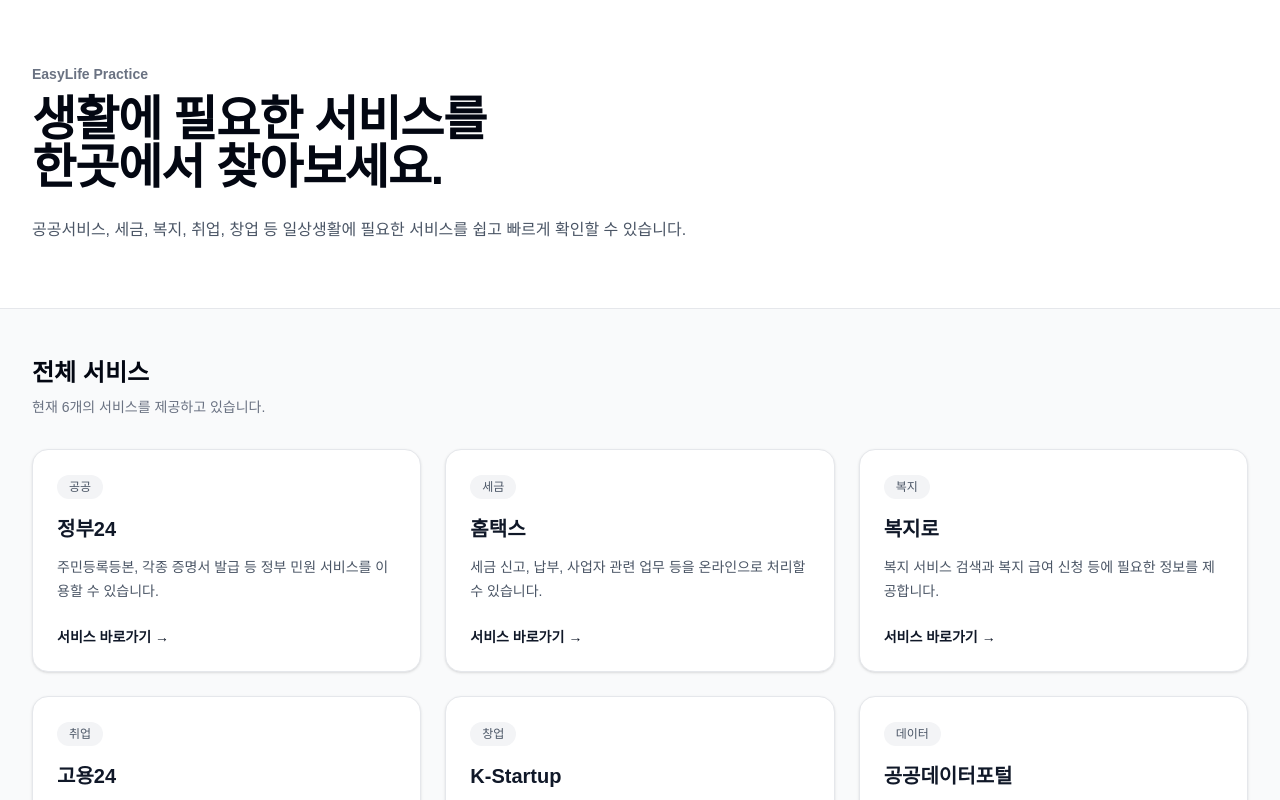
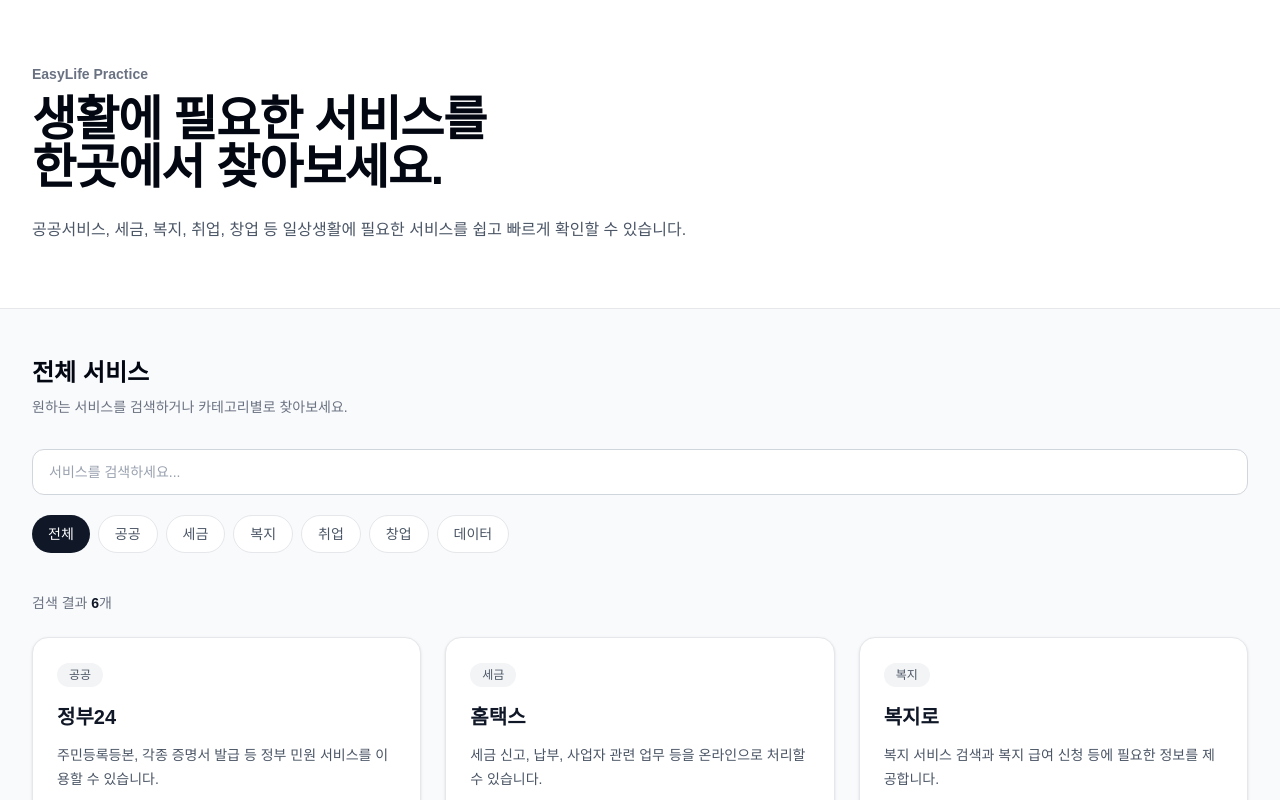
Before and after one commit to seon98/Practice-easylife, a Next.js app: page / in a window 1280 px wide. Shown: the top 800 px of the page. Built offline with nearby package versions, Linux system fonts and the light colour scheme.

Commit message:
feat: add service search and category filters

```diff
--- a/app/page.tsx
+++ b/app/page.tsx
@@ -1,10 +1,10 @@
-import ServiceCard from "@/components/ServiceCard";
+import ServiceExplorer from "@/components/ServiceExplorer";
 import { services } from "@/data/services";
 
 export default function Home() {
   return (
     <main className="min-h-screen bg-gray-50">
-      {/* Hero 영역 */}
+      {/* Hero */}
       <section className="border-b border-gray-200 bg-white">
         <div className="mx-auto max-w-7xl px-6 py-16 lg:px-8">
           <p className="text-sm font-semibold text-gray-500">
@@ -24,7 +24,7 @@
         </div>
       </section>
 
-      {/* 서비스 목록 */}
+      {/* 서비스 탐색 */}
       <section className="mx-auto max-w-7xl px-6 py-12 lg:px-8">
         <div className="mb-8">
           <h2 className="text-2xl font-bold text-gray-950">
@@ -32,18 +32,11 @@
           </h2>
 
           <p className="mt-2 text-sm text-gray-500">
-            현재 {services.length}개의 서비스를 제공하고 있습니다.
+            원하는 서비스를 검색하거나 카테고리별로 찾아보세요.
           </p>
         </div>
 
-        <div className="grid grid-cols-1 gap-6 md:grid-cols-2 lg:grid-cols-3">
-          {services.map((service) => (
-            <ServiceCard
-              key={service.id}
-              service={service}
-            />
-          ))}
-        </div>
+        <ServiceExplorer services={services} />
       </section>
     </main>
   );
--- /dev/null
+++ b/components/CategoryFilter.tsx
@@ -0,0 +1,36 @@
+interface CategoryFilterProps {
+  categories: string[];
+  selectedCategory: string;
+  onSelect: (category: string) => void;
+}
+
+export default function CategoryFilter({
+  categories,
+  selectedCategory,
+  onSelect,
+}: CategoryFilterProps) {
+  return (
+    <div className="flex flex-wrap gap-2">
+      {categories.map((category) => {
+        const isSelected = selectedCategory === category;
+
+        return (
+          <button
+            key={category}
+            type="button"
+            onClick={() => onSelect(category)}
+            aria-pressed={isSelected}
+            className={[
+              "rounded-full px-4 py-2 text-sm font-medium transition",
+              isSelected
+                ? "bg-gray-900 text-white"
+                : "border border-gray-200 bg-white text-gray-600 hover:bg-gray-100",
+            ].join(" ")}
+          >
+            {category}
+          </button>
+        );
+      })}
+    </div>
+  );
+}
--- /dev/null
+++ b/components/SearchBar.tsx
@@ -0,0 +1,30 @@
+interface SearchBarProps {
+  value: string;
+  onChange: (value: string) => void;
+}
+
+export default function SearchBar({
+  value,
+  onChange,
+}: SearchBarProps) {
+  return (
+    <div>
+      <label
+        htmlFor="service-search"
+        className="sr-only"
+      >
+        서비스 검색
+      </label>
+
+      <input
+        id="service-search"
+        type="search"
+        value={value}
+        onChange={(event) => onChange(event.target.value)}
+        placeholder="서비스를 검색하세요..."
+        autoComplete="off"
+        className="w-full rounded-xl border border-gray-300 bg-white px-4 py-3 text-sm text-gray-900 outline-none transition placeholder:text-gray-400 focus:border-gray-900"
+      />
+    </div>
+  );
+}
--- /dev/null
+++ b/components/ServiceExplorer.tsx
@@ -0,0 +1,132 @@
+"use client";
+
+import { useState } from "react";
+
+import type { Service } from "@/types/service";
+
+import CategoryFilter from "@/components/CategoryFilter";
+import SearchBar from "@/components/SearchBar";
+import ServiceCard from "@/components/ServiceCard";
+
+interface ServiceExplorerProps {
+  services: Service[];
+}
+
+const ALL_CATEGORY = "전체";
+
+export default function ServiceExplorer({
+  services,
+}: ServiceExplorerProps) {
+  // 사용자가 입력한 검색어
+  const [searchQuery, setSearchQuery] = useState("");
+
+  // 사용자가 선택한 카테고리
+  const [selectedCategory, setSelectedCategory] =
+    useState(ALL_CATEGORY);
+
+  // 서비스 데이터에서 중복 카테고리를 제거해 필터 목록 생성
+  const categories = [
+    ALL_CATEGORY,
+    ...new Set(services.map((service) => service.category)),
+  ];
+
+  const normalizedQuery = searchQuery.trim().toLocaleLowerCase("ko-KR");
+
+  // 검색어와 카테고리를 모두 만족하는 서비스만 반환
+  const filteredServices = services.filter((service) => {
+    const matchesCategory =
+      selectedCategory === ALL_CATEGORY ||
+      service.category === selectedCategory;
+
+    const searchableText = [
+      service.name,
+      service.description,
+      service.category,
+    ]
+      .join(" ")
+      .toLocaleLowerCase("ko-KR");
+
+    const matchesSearch =
+      normalizedQuery === "" ||
+      searchableText.includes(normalizedQuery);
+
+    return matchesCategory && matchesSearch;
+  });
+
+  const resetFilters = () => {
+    setSearchQuery("");
+    setSelectedCategory(ALL_CATEGORY);
+  };
+
+  return (
+    <>
+      {/* 검색 / 필터 영역 */}
+      <div className="mb-10 space-y-5">
+        <SearchBar
+          value={searchQuery}
+          onChange={setSearchQuery}
+        />
+
+        <CategoryFilter
+          categories={categories}
+          selectedCategory={selectedCategory}
+          onSelect={setSelectedCategory}
+        />
+      </div>
+
+      {/* 검색 결과 정보 */}
+      <div className="mb-6 flex items-center justify-between gap-4">
+        <p
+          className="text-sm text-gray-500"
+          aria-live="polite"
+        >
+          검색 결과{" "}
+          <strong className="font-semibold text-gray-900">
+            {filteredServices.length}
+          </strong>
+          개
+        </p>
+
+        {(searchQuery || selectedCategory !== ALL_CATEGORY) && (
+          <button
+            type="button"
+            onClick={resetFilters}
+            className="text-sm font-medium text-gray-600 hover:text-gray-950 hover:underline"
+          >
+            필터 초기화
+          </button>
+        )}
+      </div>
+
+      {/* 검색 결과 */}
+      {filteredServices.length > 0 ? (
+        <div className="grid grid-cols-1 gap-6 md:grid-cols-2 lg:grid-cols-3">
+          {filteredServices.map((service) => (
+            <ServiceCard
+              key={service.id}
+              service={service}
+            />
+          ))}
+        </div>
+      ) : (
+        <div className="rounded-2xl border border-dashed border-gray-300 bg-white px-6 py-16 text-center">
+          <h3 className="text-lg font-semibold text-gray-900">
+            검색 결과가 없습니다.
+          </h3>
+
+          <p className="mt-2 text-sm text-gray-500">
+            다른 검색어나 카테고리를 선택해 주세요.
+          </p>
+
+          <button
+            type="button"
+            onClick={resetFilters}
+            className="mt-6 rounded-lg bg-gray-900 px-4 py-2 text-sm font-semibold text-white hover:bg-gray-700"
+          >
+            전체 서비스 보기
+          </button>
+        </div>
+      )}
+    </>
+  );
+}
```
